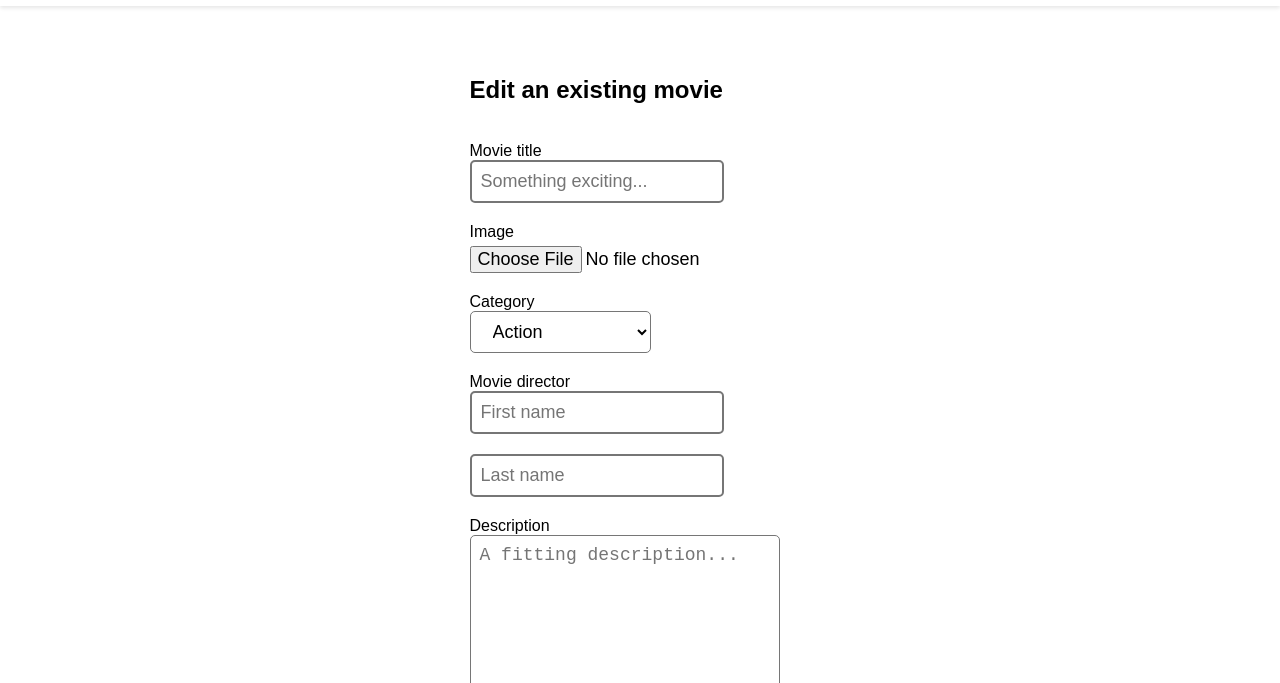
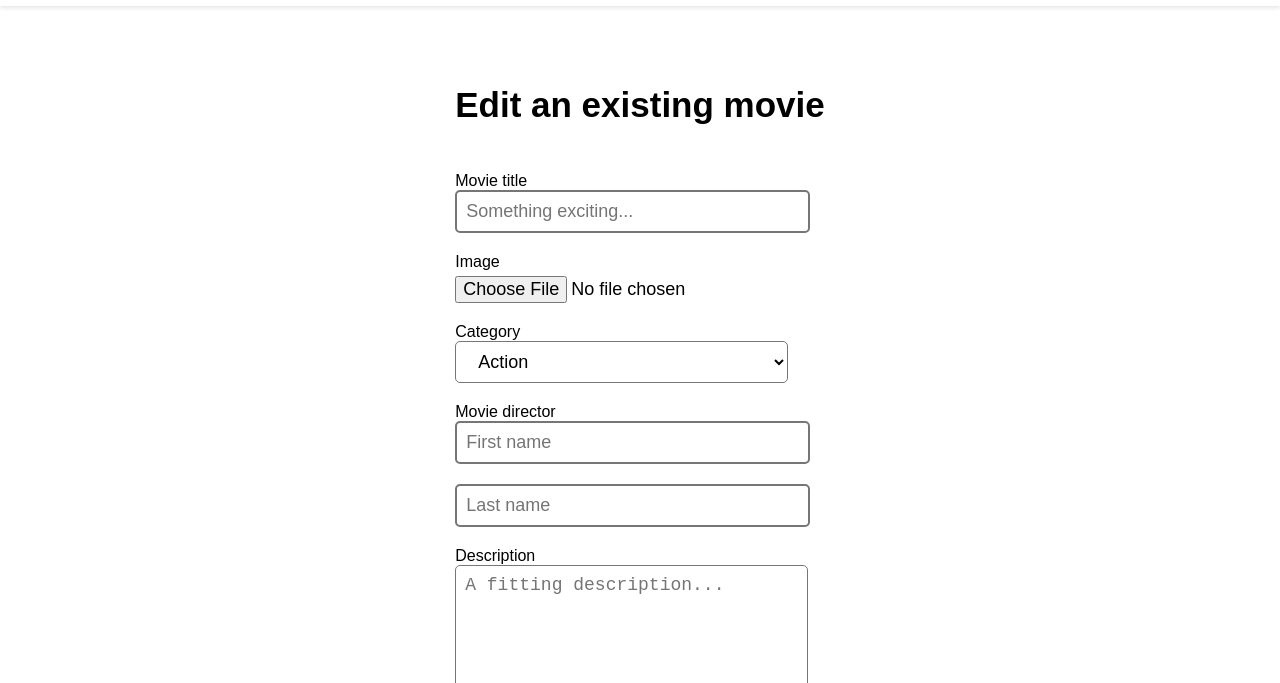
Before and after one commit to soapsudo/web-basics, a plain HTML site: page frontend/html/edit-movie.html in a window 1280 px wide. Shown: the part 117-800 px from the top of the page. Drawn offline with Linux system fonts and the light colour scheme.

Commit message:
[frontend] Small styling fixes.

```diff
--- a/frontend/css/extensions/error-handler.css
+++ b/frontend/css/extensions/error-handler.css
@@ -21,7 +21,7 @@
     bottom: 20px;
     left: 50%;
     transform: translateX(-50%);
-    background:  #b3ff66;
+    background:  #00e600;
     border: 1px solid #ccc;
     border-radius: 10px;
     padding: 15px 20px;
--- a/frontend/css/global.css
+++ b/frontend/css/global.css
@@ -14,6 +14,10 @@ body {
     margin-top: auto;
 }
 
+h1{
+    font-size: 35px;
+}
+
 main{
     flex: 1;
 }
@@ -21,6 +25,7 @@ main{
 .form-input{
     margin-bottom: 20px;
     background-color: white;
+    width: 90%;
 }
 
 
```
